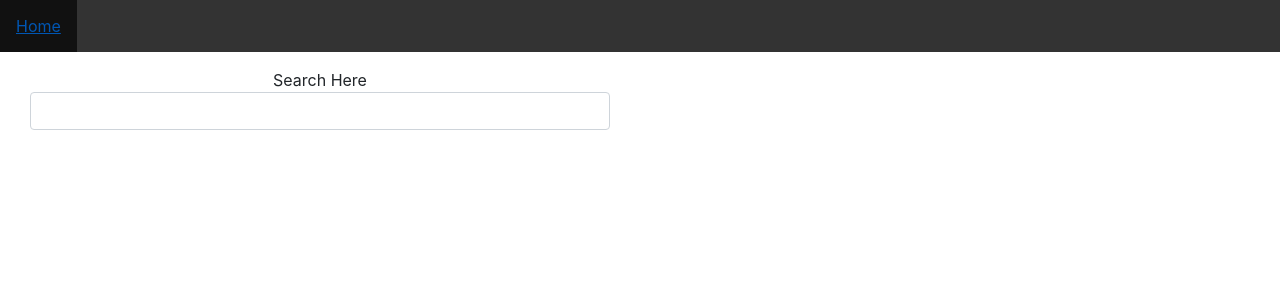
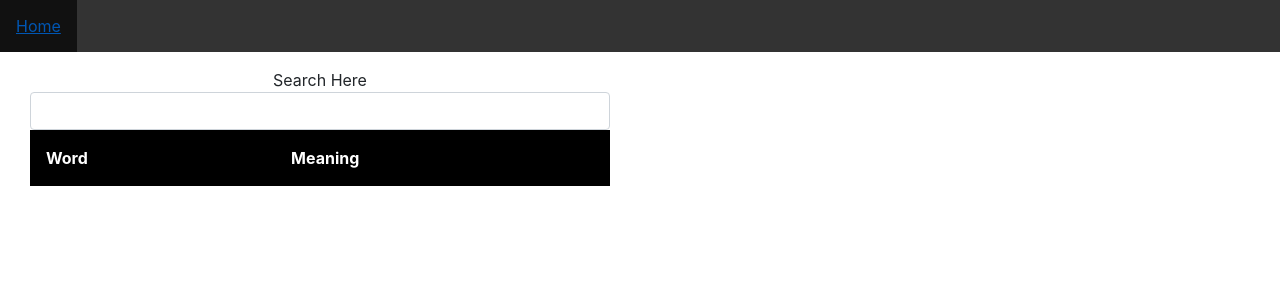
Before and after one commit to solletravinder/autocomplete_proj, a Django app: page /ajax_autocomplete/ in a window 1280 px wide. Shown: the top 300 px of the page. Run offline with Django 3.2, Linux system fonts and the light colour scheme; lists and menus that the app fills with data are empty; some libraries are stand-ins or nearby versions.

Commit message:
changes on autocomplete with table

```diff
--- a/main_app/views.py
+++ b/main_app/views.py
@@ -38,8 +38,13 @@ def autocomplete(request):
     if request.is_ajax():
       word = request.GET.get('term', '')
       if word:
-        word = word.upper()
+        word = word.upper() # if data has all the words in Uppercase
+      else:
+        return
       words = Dictionary_Data.objects.filter(word__startswith = word).order_by('word')
+      if not words:
+        word = word.capitalize()
+        words = Dictionary_Data.objects.filter(word__startswith = word).order_by('word')
       print(words)
     context = {
       'words' : words,
--- a/templates/main_app/autocomplete.html
+++ b/templates/main_app/autocomplete.html
@@ -15,14 +15,27 @@
       <!-- <div class="ui-widget"> -->
       <input type="text"  list="#input_list" name="word" id='id_input' min="2" class="form-control">
     <!-- </div> -->
-			<div class="">
+    <table id="t01">
+      <tr>
+        <th>Word</th>
+        <th>Meaning</th>
+      </tr>
+      {% for word in words%}
+      <tr>
+        <td>{{word.word}}</td>
+        <td>{{word.meaning}}</td>
+      </tr>
+      {% endfor %}
+    </table>
+
+<!-- 			<div class="">
 				<ul class="list">
 					{%for a_word in words%}
 					<li>{{a_word.word}}
 					</li>
 					{% endfor%}
 				</ul>
-			</div>
+			</div> -->
 <!-- 			<datalist id="input_list">
 				{%for a_word in words%}
 				<option value="{{a_word.word}}">
@@ -42,6 +55,29 @@
 			{% endfor %}
 		</select> -->
 	</div>
+<style>
+table {
+  width:100%;
+}
+table, th, td {
+  border: 1px solid black;
+  border-collapse: collapse;
+}
+th, td {
+  padding: 15px;
+  text-align: left;
+}
+table#t01 tr:nth-child(even) {
+  background-color: #eee;
+}
+table#t01 tr:nth-child(odd) {
+ background-color: #fff;
+}
+table#t01 th {
+  background-color: black;
+  color: white;
+}
+</style>
 <script type="text/javascript">
 // var options = {
 
@@ -70,9 +106,10 @@ $(document).ready(function(){
             },
             dataType: 'json',
             success: function (data) {
-                words = data.words;
+                words = "{{words}}";
+                console.log("line 110", words)
                 $("#input_list").autocomplete({
-                    source: words,
+                    source: "{{words}}",
                     minLength: 2,
                     open: function(){
                         setTimeout(function () {
@@ -86,7 +123,7 @@ $(document).ready(function(){
 });
 
 </script>
-<style type="text/css">
+<!-- <style type="text/css">
 	ul .list {
   display: block;
   list-style-type: disc;
@@ -96,7 +133,7 @@ $(document).ready(function(){
   margin-right: 0;
   padding-left: 40px;
 }
-</style>
+</style> -->
 <!-- <script>
     $(document).ready(function(){
         $("#id_input").autocomplete({
```
Lines whose indentation alone changed are shown as unchanged.
